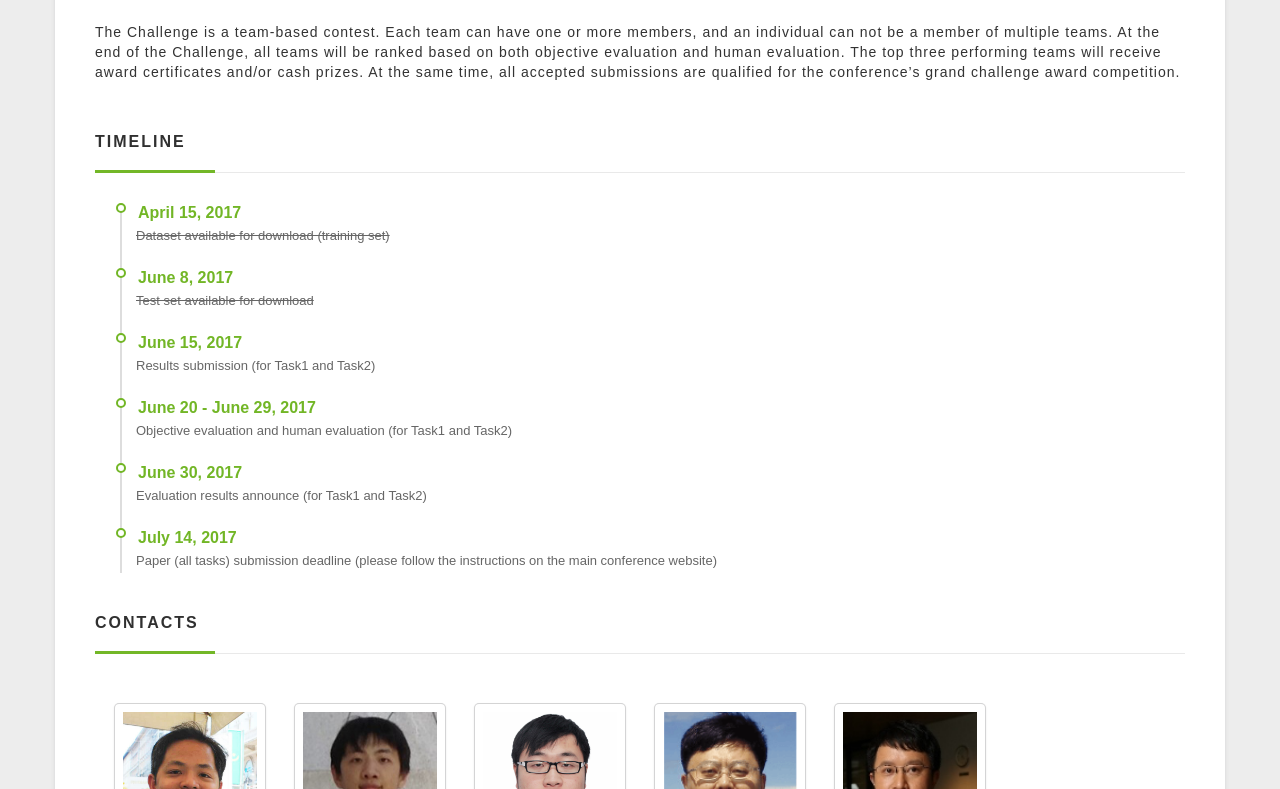
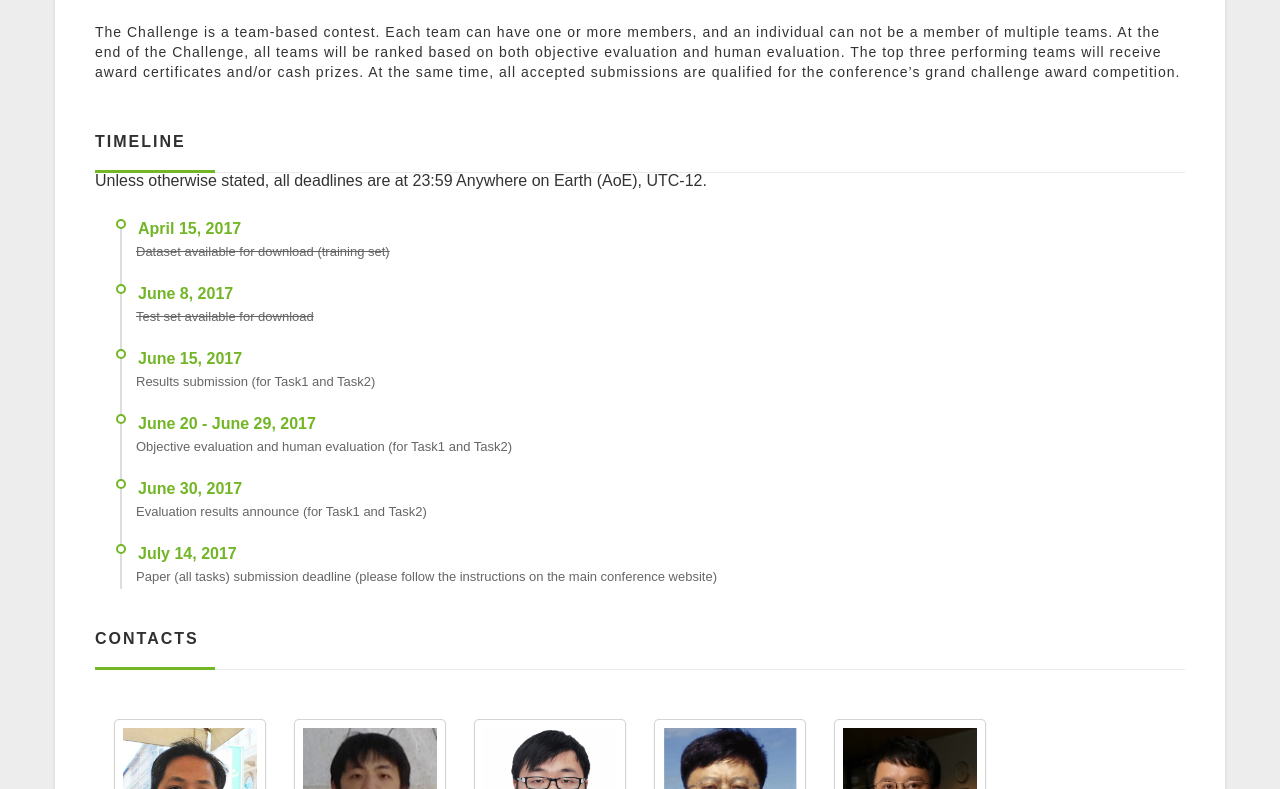
Before and after one commit to social-media-prediction/SMHP_PredictionChallenge, a website: page index.html in a window 1280 px wide. Shown: the part 669-1458 px from the top of the page. Drawn offline with Linux system fonts and the light colour scheme.

Commit message:
Update index.html

```diff
--- a/index.html
+++ b/index.html
@@ -88,6 +88,7 @@
     <section class="section">
       <h2>TIMELINE</h2>
       <div class="bold-line"></div>
+      Unless otherwise stated, all deadlines are at 23:59 Anywhere on Earth (AoE), UTC-12.
       <div class="timeline">
         <ul>
           <li>
```
